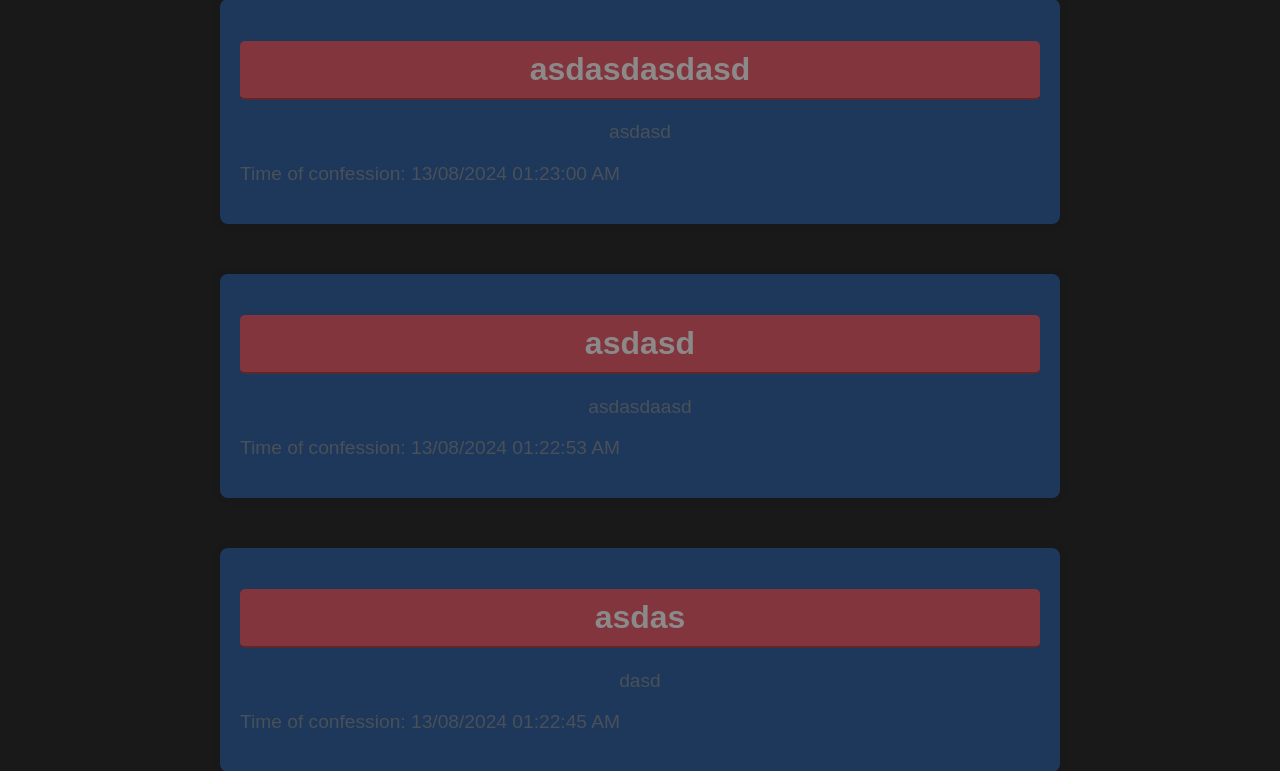
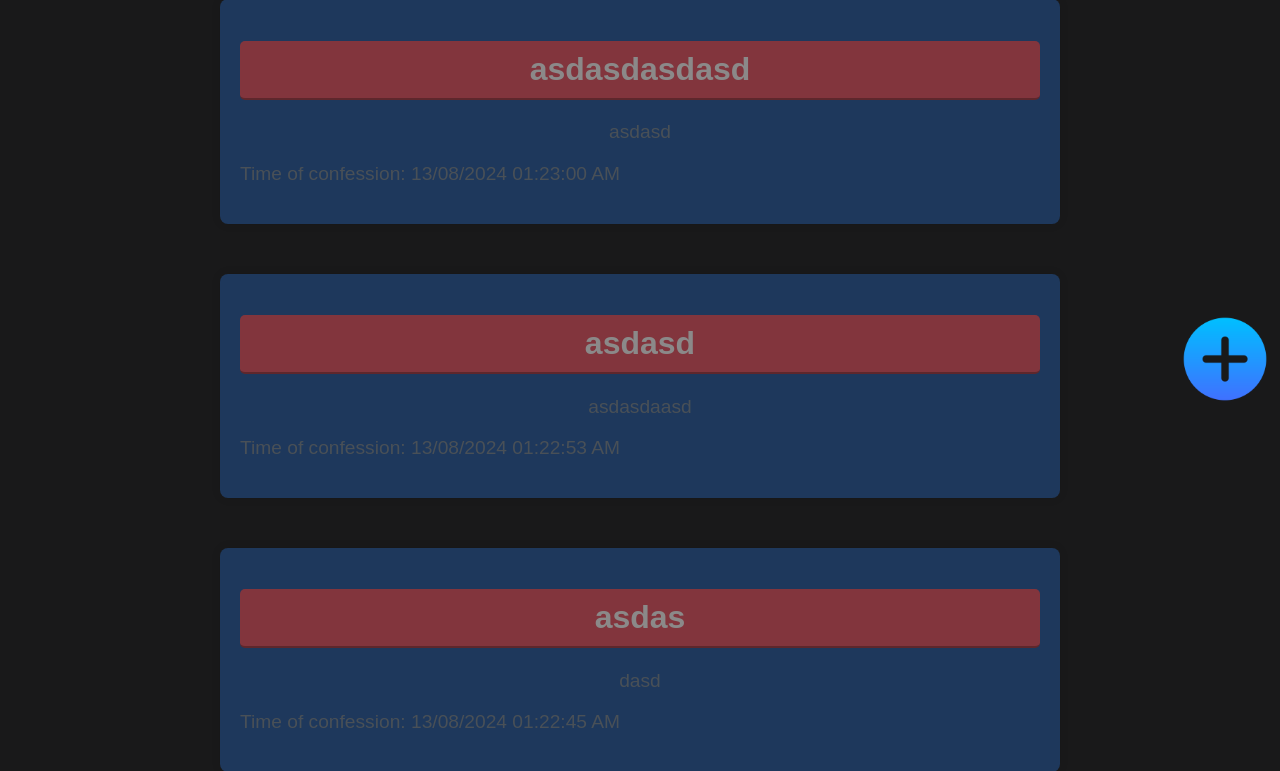
Before and after one commit to IdanHajbeko/Confession-Wall, a Flask app: page / in a window 1280 px wide. Shown: the part 386-1157 px from the top of the page. Run offline with Flask 3, Linux system fonts and the light colour scheme; data comes from the database, SQL or seed files in the repository.

Commit message:
Add files via upload

```diff
--- a/static/styles.css
+++ b/static/styles.css
@@ -121,3 +121,17 @@ button:hover {
 button:active {
     transform: scale(0.98);
 }
+
+#corner_image {
+    position: fixed;
+    bottom: 10px;
+    right: 10px;
+    width: 90px;
+    height: auto;
+    z-index: 1000;
+    transition: transform 0.3s ease-in-out;
+}
+
+#corner_image:hover {
+    transform: rotate(360deg) scale(1.1);
+}
```
Also changed, not shown: static/plus.png (added), static/trash_can.png (added).
